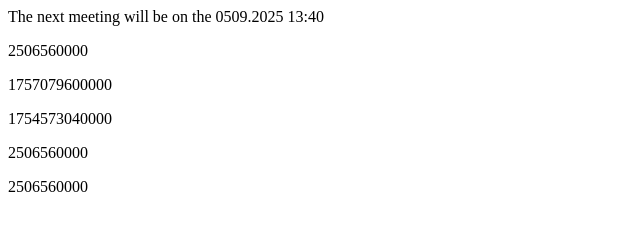
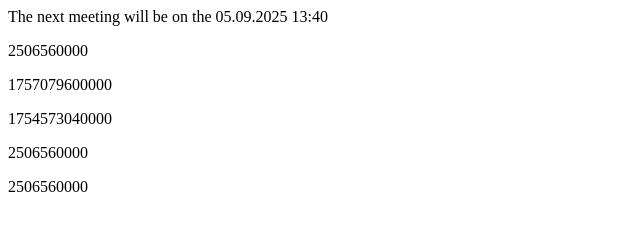
Before and after one commit to CClubtest/CClubtest.github.io, a plain HTML site: page index.html in a window 1280 px wide. Shown: the full height of the page, 0-640 px from the left. Drawn offline with Linux system fonts and the light colour scheme.

Commit message:
Update index.html

```diff
--- a/index.html
+++ b/index.html
@@ -23,7 +23,7 @@
         let b = date.substring(3, 5);
         let c = date.substring(5);
 
-        newdate = b + a + c
+        newdate = b + "." + a + c
 
         document.getElementById("0").textContent = newdate;
         document.getElementById("a").textContent = then - now;
```
